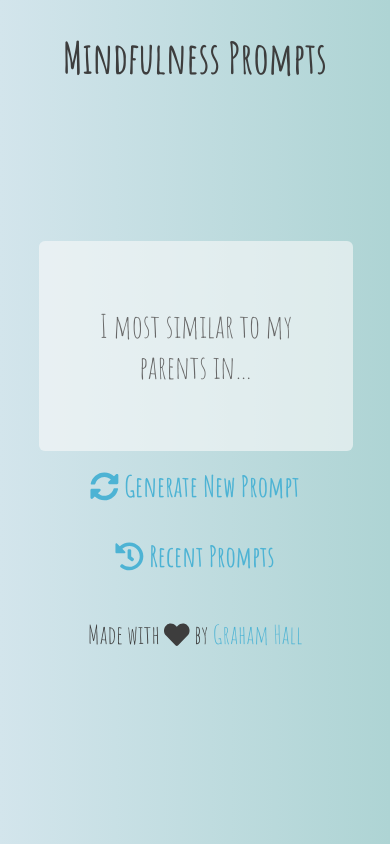
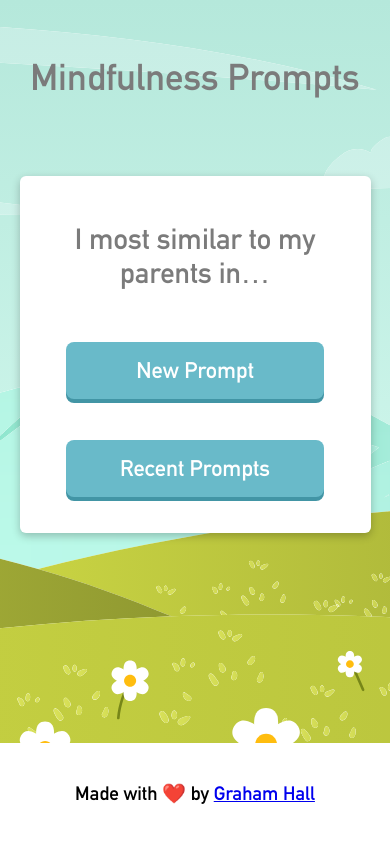
Before and after one commit to ghall89/journal-prompts, a React (Create React App) app: page / in a window 390 px wide. Built offline with nearby package versions, Linux system fonts and the light colour scheme.

Commit message:
new mobile-first design

```diff
--- a/src/App.css
+++ b/src/App.css
@@ -1,169 +1,78 @@
-@import url('https://fonts.googleapis.com/css2?family=Amatic+SC:wght@400;700&display=swap');
+@import url('https://fonts.googleapis.com/css2?family=Mulish:wght@200;300;400;500;600;700&display=swap');
+
+@font-face {
+	font-family: 'DIN Alternate';
+	src: url('./res/DINAlternate-Bold.woff') format('Woff');
+}
+
+* {
+	font-family: 'DIN Alternate', sans-serif;
+	margin: 0;
+	padding: 0;
+}
 
 body {
-	margin: 0;
-	font-family: 'Amatic SC', serif;
-	color: #3d3d3d;
-	-webkit-font-smoothing: antialiased;
-	-moz-osx-font-smoothing: grayscale;
-	background: rgb(211, 229, 236);
-	background: linear-gradient(
-		90deg,
-		rgb(211, 229, 236) 0%,
-		rgb(174, 212, 212) 100%
-	);
+	background-image: url(./res/backdrop.svg);
+	background-attachment: fixed;
+	background-size: cover;
+	background-position: center;
 }
 
-code {
-	font-family: source-code-pro, Menlo, Monaco, Consolas, 'Courier New',
-		monospace;
+h1 {
+	color: rgb(123 123 123);
+	font-size: 2.3rem;
+	font-weight: 500;
+	text-align: center;
+	margin-top: 14%;
 }
 
-/* Heading */
-
-h1 {
-	text-align: center;
-	margin-top: 30px;
-	font-size: 2.7rem;
+button {
+	border: none;
+	color: white;
+	font-size: 1.4rem;
+	background-color: rgb(105 186 201);
+	margin: 8% auto;
+	padding: 6%;
+	width: 100%;
+	border-radius: 8px;
+	box-shadow: 0px 4px rgb(66 149 165);
 }
 
-h3 {
+button:active {
+	transform: translate(0, 2px);
+	box-shadow: 0px 2px rgb(66 149 165);
+}
+
+.promptArea {
+	background-color: white;
+	margin: 5%;
+	padding: 4% 12%;
+	border-radius: 6px;
+	box-shadow: rgba(0, 0, 0, 0.24) 0px 3px 8px;
+	margin-top: 20%;
+}
+
+.promptText {
+	height: 130px;
+	display: table-cell;
+	vertical-align: middle;
+}
+
+.promptText p {
+	font-size: 1.8rem;
+	color: rgb(123 123 123);
 	text-align: center;
 }
 
-/* Lists */
-
-ul {
-	font-size: 2rem;
-	list-style: none;
-}
-
-/* Background Image */
-
-.backdrop {
+footer {
 	position: absolute;
-	overflow: hidden;
-	top: 0;
-	left: 0;
-	height: 100%;
+	bottom: 0;
+	background: white;
 	width: 100%;
-	z-index: -100;
-}
-
-.backdrop img {
-	min-height: 100%;
-	min-width: 100%;
-	opacity: 0.15;
-}
-
-/* Prompt Display */
-
-.promptArea {
-	width: 80%;
-	margin: auto;
-	margin-top: 14%;
 	text-align: center;
-}
-
-.card {
-	background: rgba(250, 250, 250, 0.6);
-	padding: 2rem;
-	border-radius: 6px;
-	box-shadow: rgba(100, 100, 111, 0.2) 0px 7px 29px 0px;
-}
-
-.promptBody {
-	width: 80%;
-	margin: auto;
-}
-
-.promptText {
-	font-size: 2.5rem;
-	color: #676767;
-}
-
-/* Buttons */
-
-button {
-	margin: 2rem;
-	font-family: 'Amatic SC', serif;
-	font-weight: 700;
-	background: none;
-	border: none;
-	color: rgb(77 179 212);
-	font-size: 1.8rem;
-	transition: transform 0.3s;
-}
-
-button:hover {
-	color: rgb(84 194 230);
-	transform: scale(1.1);
-}
-
-button:active {
-	color: rgb(56 129 152);
-}
-
-.modalBtn {
-	margin: 0;
-	font-size: 2rem;
-}
-
-/* Link */
-
-a {
-	color: rgb(77, 179, 212);
-	text-decoration: none;
-}
-
-a:hover {
-	color: rgb(84, 194, 230);
-}
-
-/* Footer */
-
-footer {
-	margin-top: 7%;
-	width: 100%;
+	padding: 10% 0;
 }
 
 footer > p {
-	text-align: center;
-	font-size: 1.6rem;
+	font-size: 1.2rem;
 }
-
-/* Modal Stuff */
-
-.modalScroll {
-	overflow: scroll;
-	max-height: 400px;
-}
-
-.modalScroll li {
-	margin: 12px;
-}
-
-/* Media Queries */
-
-@media screen and (max-width: 800px) {
-	button {
-		margin: 1rem;
-	}
-}
-@media screen and (max-width: 560px) {
-	.backdrop {
-		display: none;
-	}
-
-	.promptArea {
-		margin-top: 40%;
-	}
-
-	.card {
-		box-shadow: none;
-	}
-
-	.promptText {
-		font-size: 2rem;
-	}
-}
--- a/src/components/Footer.jsx
+++ b/src/components/Footer.jsx
@@ -5,8 +5,7 @@ const Footer = () => {
 	return (
 		<footer>
 			<p>
-				Made with <FontAwesomeIcon icon={faHeart} /> by{' '}
-				<a href="https://ghall.dev">Graham Hall</a>
+				Made with ❤️ by <a href="https://ghall.dev">Graham Hall</a>
 			</p>
 		</footer>
 	);
--- a/src/components/Prompt.jsx
+++ b/src/components/Prompt.jsx
@@ -1,6 +1,4 @@
 import { useState, useEffect } from 'react';
-import { FontAwesomeIcon } from '@fortawesome/react-fontawesome';
-import { faSyncAlt, faHistory } from '@fortawesome/free-solid-svg-icons';
 
 import Prompts from '../data/prompts.json';
 
@@ -41,15 +39,11 @@ const Prompt = () => {
 	return (
 		<>
 			<div className="promptArea">
-				<div className="card promptBody">
-					<p className="promptText">{prompt}</p>
+				<div className="promptText">
+					<p>{prompt}</p>
 				</div>
-				<button onClick={choosePrompt}>
-					<FontAwesomeIcon icon={faSyncAlt} /> Generate New Prompt
-				</button>
-				<button onClick={openModal}>
-					<FontAwesomeIcon icon={faHistory} /> Recent Prompts
-				</button>
+				<button onClick={choosePrompt}>New Prompt</button>
+				<button onClick={openModal}>Recent Prompts</button>
 			</div>
 			<History data={{ modalIsOpen, setIsOpen, closeModal, history }} />
 		</>
```
Also changed, not shown: src/res/DINAlternate-Bold.woff (added), src/res/backdrop.svg (added).
